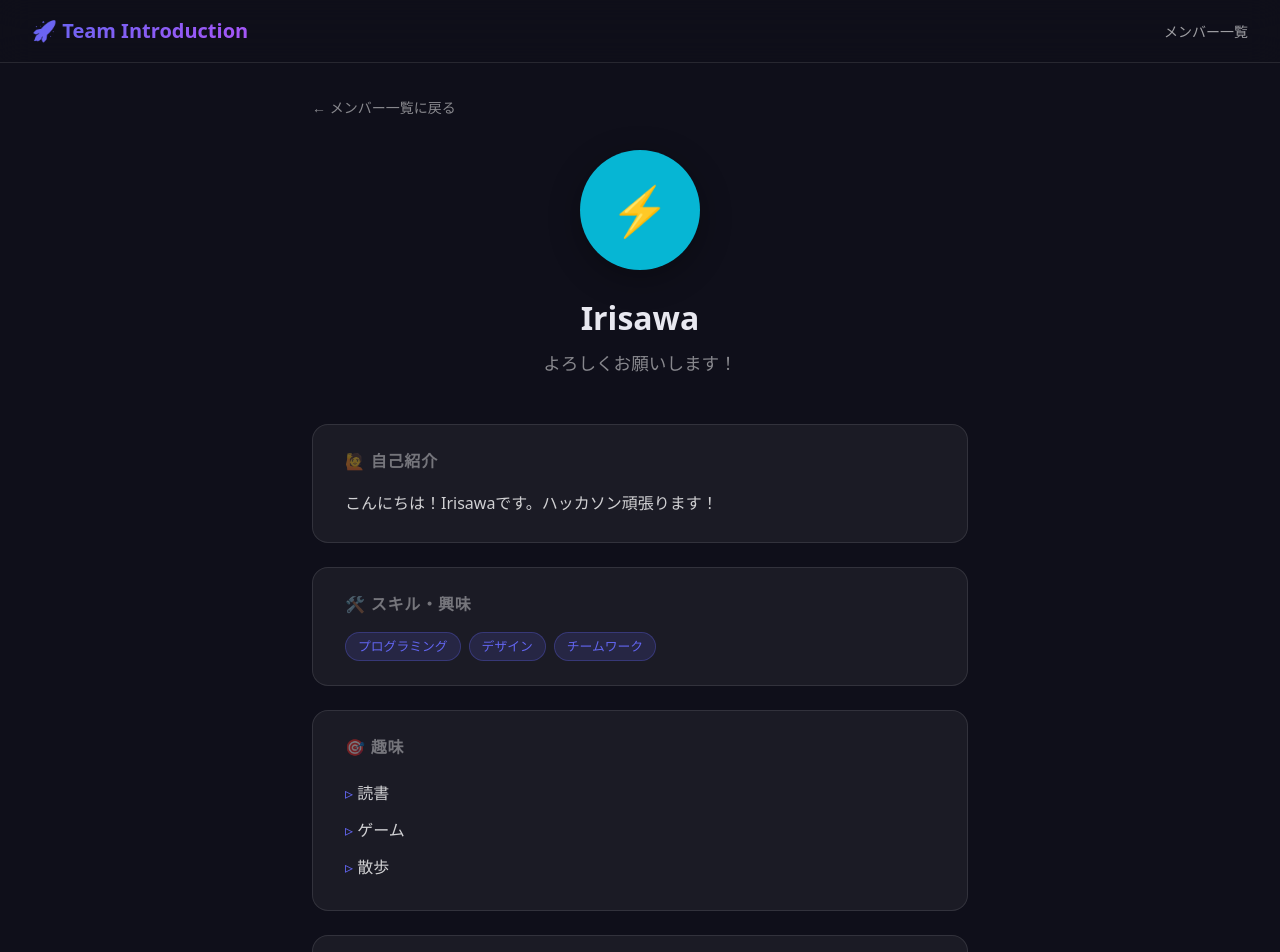
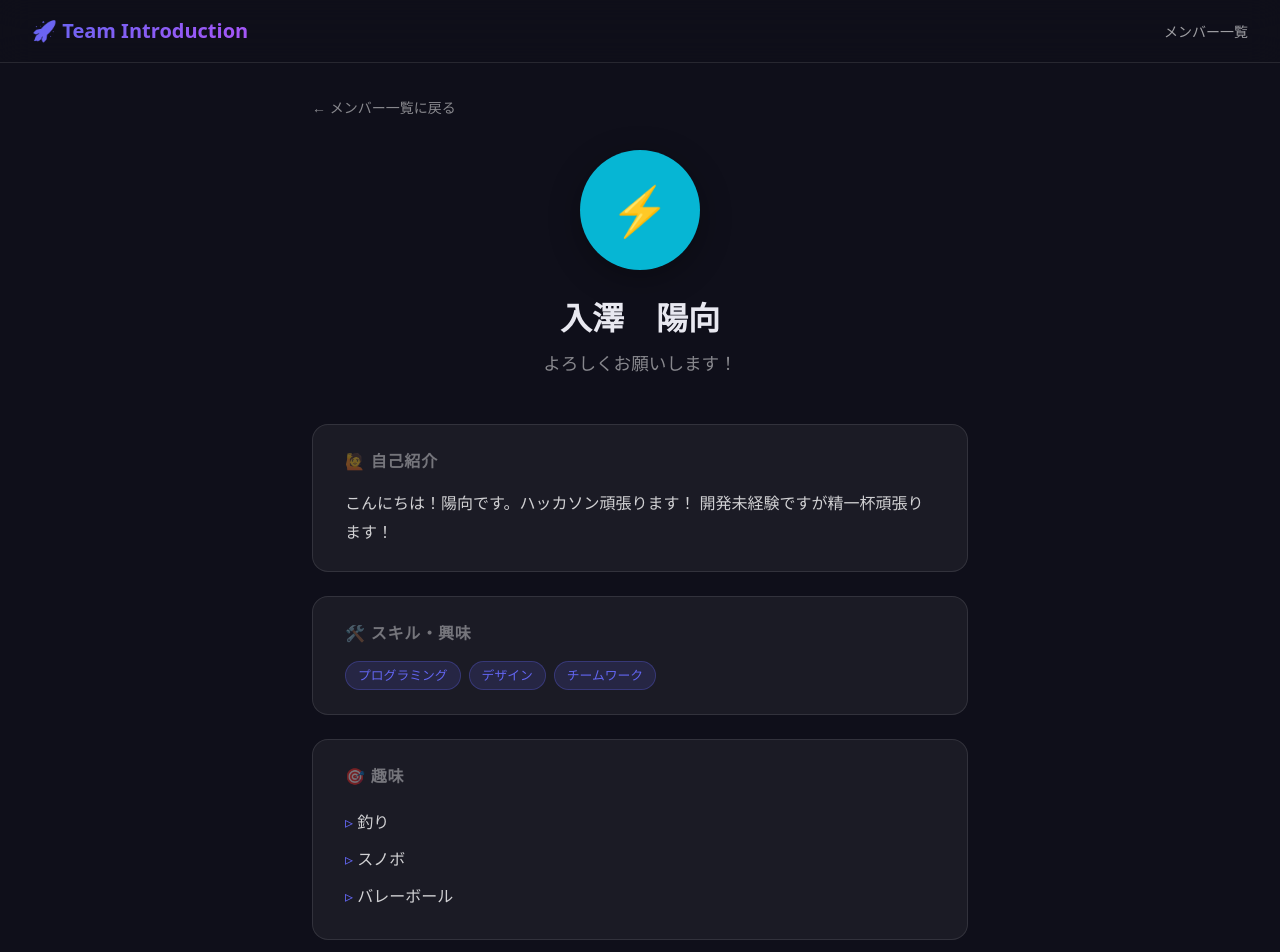
Before and after one commit to take4ff/test-app, a Next.js app: page /members/irisawa in a window 1280 px wide. Shown: the top 952 px of the page. Built offline with nearby package versions, Linux system fonts and the light colour scheme.

Commit message:
自己紹介　入澤

```diff
--- a/app/members/irisawa/page.tsx
+++ b/app/members/irisawa/page.tsx
@@ -13,8 +13,8 @@ export default function IrisawaProfile() {
                     ⚡
                 </div>
                 <h1 className="profile-name">
-                    {/* ここに自分の名前を入れてね！ */}
-                    Irisawa
+                    {/* ここに名前を入れてね！ */}
+                    入澤　陽向
                 </h1>
                 <p className="profile-tagline">
                     {/* ひとことコメントを書いてね！ */}
@@ -26,7 +26,8 @@ export default function IrisawaProfile() {
                 <h2>🙋 自己紹介</h2>
                 <p>
                     {/* 自己紹介を自由に書いてね！ */}
-                    こんにちは！Irisawaです。ハッカソン頑張ります！
+                    こんにちは！陽向です。ハッカソン頑張ります！
+                    開発未経験ですが精一杯頑張ります！
                 </p>
             </div>
 
@@ -44,9 +45,9 @@ export default function IrisawaProfile() {
                 <h2>🎯 趣味</h2>
                 <ul>
                     {/* 趣味を追加・変更してね！ */}
-                    <li>読書</li>
-                    <li>ゲーム</li>
-                    <li>散歩</li>
+                    <li>釣り</li>
+                    <li>スノボ</li>
+                    <li>バレーボール</li>
                 </ul>
             </div>
 
```
